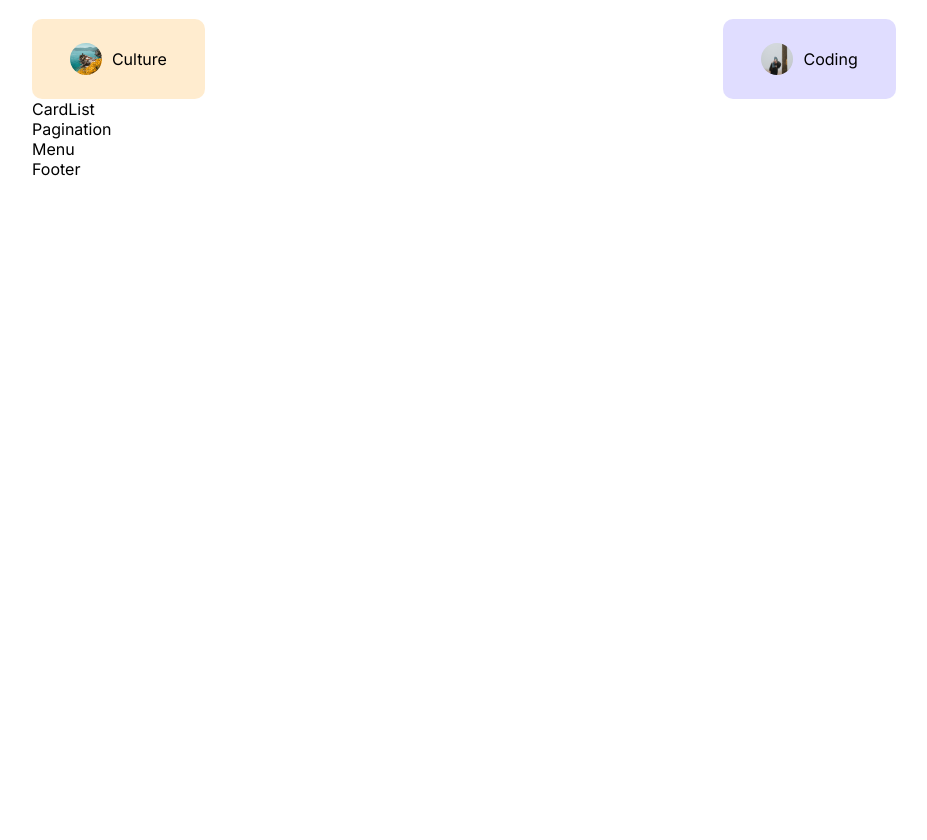
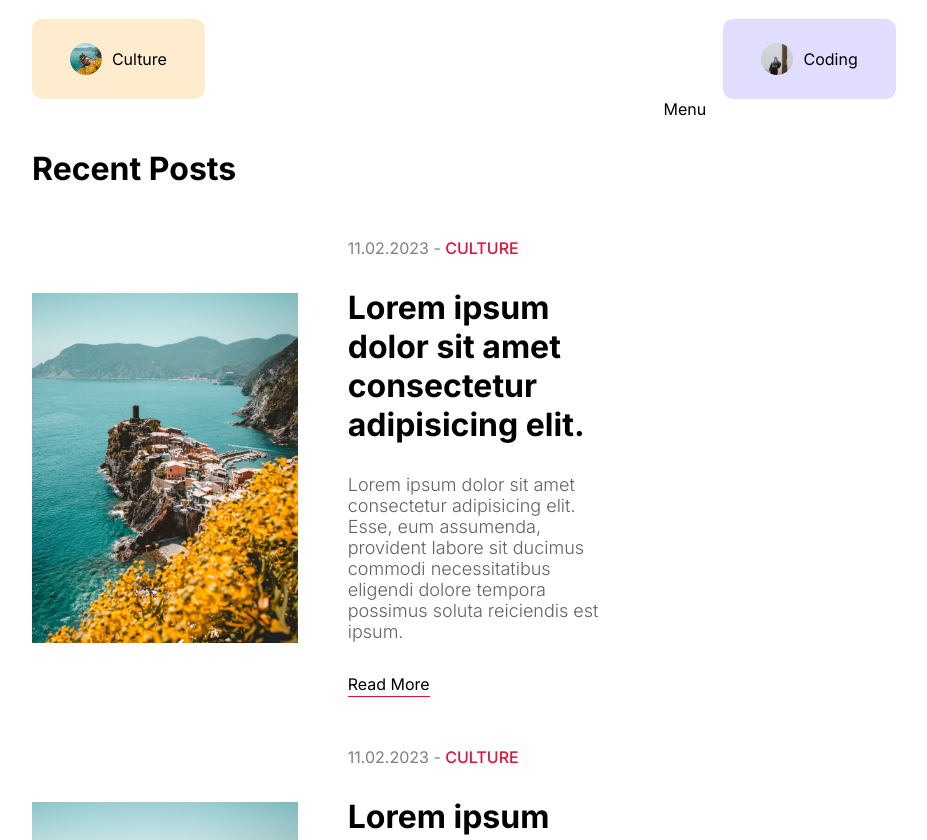
Before and after one commit to surajsomani03/blog-app, a Next.js app: page / in a window 1280 px wide. Shown: the part 1171-2011 px from the top of the page, without its empty margins (176-1103 px from the left). Before the commit the page ends 1350 px from the top, so only its background shows below. Built offline with nearby package versions, Linux system fonts and the light colour scheme.

Commit message:
blog post card component design

```diff
--- a/src/app/homepage.module.css
+++ b/src/app/homepage.module.css
@@ -0,0 +1,4 @@
+.content {
+    display: flex;
+    gap: 50px;
+}
--- /dev/null
+++ b/src/components/card/Card.jsx
@@ -0,0 +1,30 @@
+import React from "react";
+import styles from "./card.module.css";
+import Image from "next/image";
+import Link from "next/link";
+const Card = () => {
+  return (
+    <div className={styles.container}>
+      <div className={styles.imgContainer}>
+        <Image src="/p1.jpeg" alt="" fill className={styles.image} />
+      </div>
+      <div className={styles.textContainer}>
+        <div className={styles.detail}>
+          <span className={styles.date}>11.02.2023 - </span>
+          <span className={styles.category}>CULTURE</span>
+        </div>
+        <Link href="/">
+          <h1>Lorem ipsum dolor sit amet consectetur adipisicing elit.</h1>
+        </Link>
+        <p className={styles.desc}>
+          Lorem ipsum dolor sit amet consectetur adipisicing elit. Esse, eum
+          assumenda, provident labore sit ducimus commodi necessitatibus
+          eligendi dolore tempora possimus soluta reiciendis est ipsum.
+        </p>
+        <Link href="/" className={styles.link}>Read More</Link>
+      </div>
+    </div>
+  );
+};
+
+export default Card;
--- /dev/null
+++ b/src/components/card/card.module.css
@@ -0,0 +1,44 @@
+.container {
+    margin-bottom: 50px;
+    display: flex;
+    align-items: center;
+    gap: 50px;
+}
+
+.imgContainer {
+    flex: 1;
+    height: 350px;
+    position: relative;
+}
+
+.image {
+    object-fit: cover;
+}
+
+.textContainer {
+    flex: 1;
+    display: flex;
+    flex-direction: column;
+    gap: 30px;
+}
+
+.date {
+    color: gray;
+}
+
+.category {
+    color: crimson;
+    font-weight: 500;
+}
+
+.desc {
+    font-size: 18px;
+    font-weight: 300;
+    color: var(--softTextColor);
+}
+
+.link {
+    border-bottom: 1px solid crimson;
+    width: max-content;
+    padding: 2px 0;
+}
--- a/src/components/cardList/CardList.jsx
+++ b/src/components/cardList/CardList.jsx
@@ -1,9 +1,17 @@
 import React from 'react'
 import styles from "./cardList.module.css"
 import Pagination from '../pagination/Pagination'
+import Card from '../card/Card'
 const CardList = () => {
   return (
-    <div className={styles.container}>CardList
+    <div className={styles.container}>
+      <h1 className={styles.title}>Recent Posts</h1>
+      <div className={styles.posts}>
+        <Card/>
+        <Card/>
+        <Card/>
+        <Card/>
+      </div>
     <Pagination/></div>
   )
 }
--- a/src/components/cardList/cardList.module.css
+++ b/src/components/cardList/cardList.module.css
@@ -1,3 +1,7 @@
 .container {
+    flex: 5;
+}
 
+.title {
+    margin: 50px 0px;
 }
--- a/src/components/menu/menu.module.css
+++ b/src/components/menu/menu.module.css
@@ -1,3 +1,3 @@
 .container {
-
+    flex: 2;
 }
```
